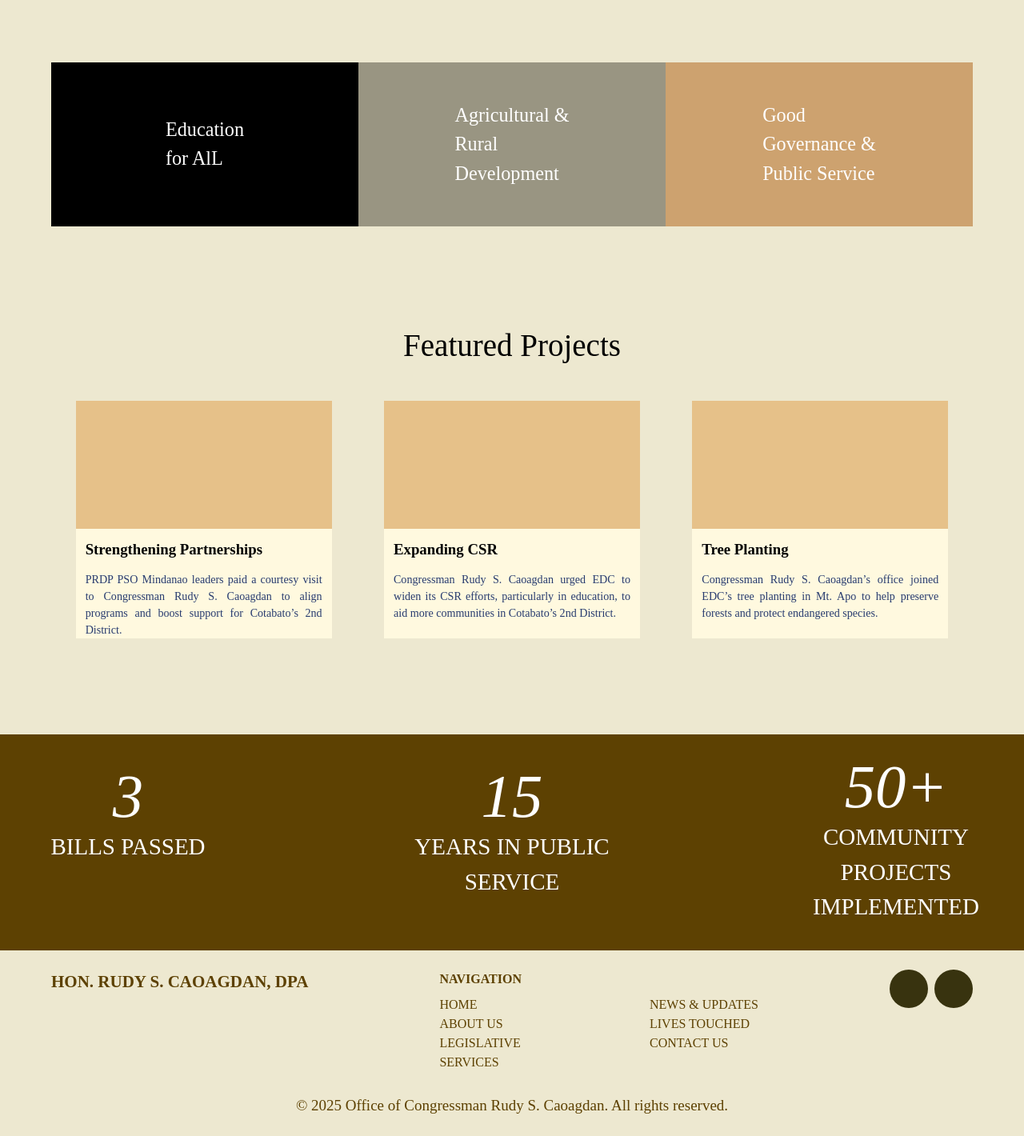
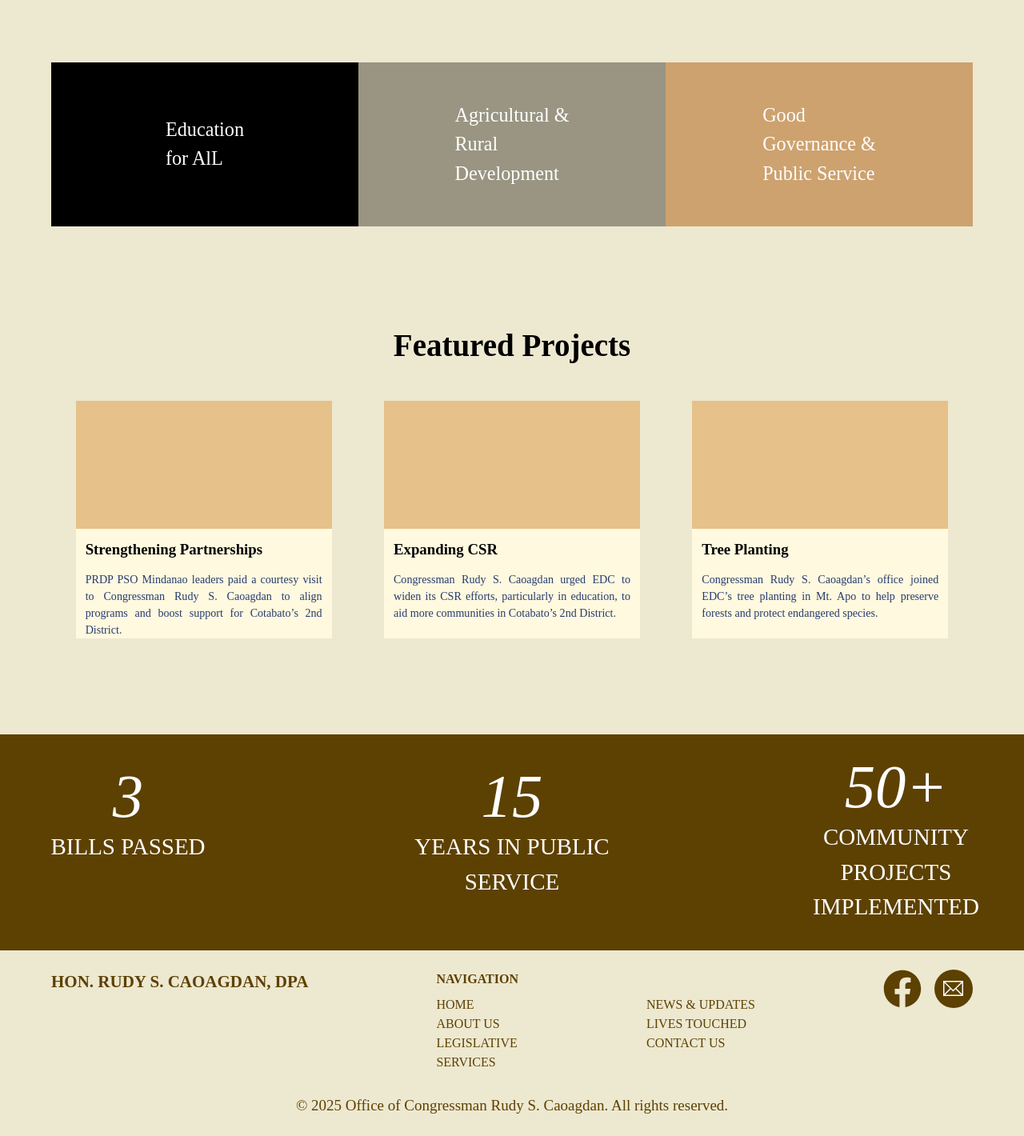
Before and after one commit to Kurev/Blog-Post, a React (Vite) app: page / in a window 1280 px wide. Shown: the part 618-2038 px from the top of the page at 80% size. Built offline with nearby package versions, Linux system fonts and the light colour scheme.

Commit message:
done homepage but not responsive

```diff
--- a/package.json
+++ b/package.json
@@ -13,6 +13,7 @@
     "@tailwindcss/vite": "^4.1.13",
     "react": "^19.1.1",
     "react-dom": "^19.1.1",
+    "react-icons": "^5.5.0",
     "react-router-dom": "^7.9.1",
     "tailwindcss": "^4.1.13"
   },
--- a/src/components/Footer.tsx
+++ b/src/components/Footer.tsx
@@ -1,3 +1,8 @@
+import { FaFacebook } from "react-icons/fa";
+import { TfiEmail } from "react-icons/tfi";
+
+
+
 interface FooterProps {
   name: string;
 }
@@ -42,9 +47,9 @@ const Footer = () => {
             </div>
           </div>
         </div>
-        <div className="flex gap-2">
-          <div className="w-[3rem] h-[3rem] bg-[#38330f] rounded-full"></div>
-          <div className="w-[3rem] h-[3rem] bg-[#38330f] rounded-full"></div>
+        <div className="flex gap-4">
+          <div><FaFacebook size={48}/></div>
+          <div className="w-[3rem] h-[3rem] bg-[#5d4102] rounded-full flex justify-center items-center"><TfiEmail size={25} color="white"/></div>
         </div>
       </div>
       <div>
--- a/src/components/home/Feature.tsx
+++ b/src/components/home/Feature.tsx
@@ -25,7 +25,7 @@ const Feature = () => {
   return (
     <div className="font-times py-30 px-[5%]">
       <div className="flex items-center justify-center w-full mb-10">
-        <p className="text-[2.438rem]">Featured Projects</p>
+        <p className="text-[2.438rem] font-semibold">Featured Projects</p>
       </div>
       <div className="grid grid-cols-3 gap-1">
         {features.map((feature, index) => (
```
Also changed, not shown: 1 other file (tests, documents, lock files or other folders).
